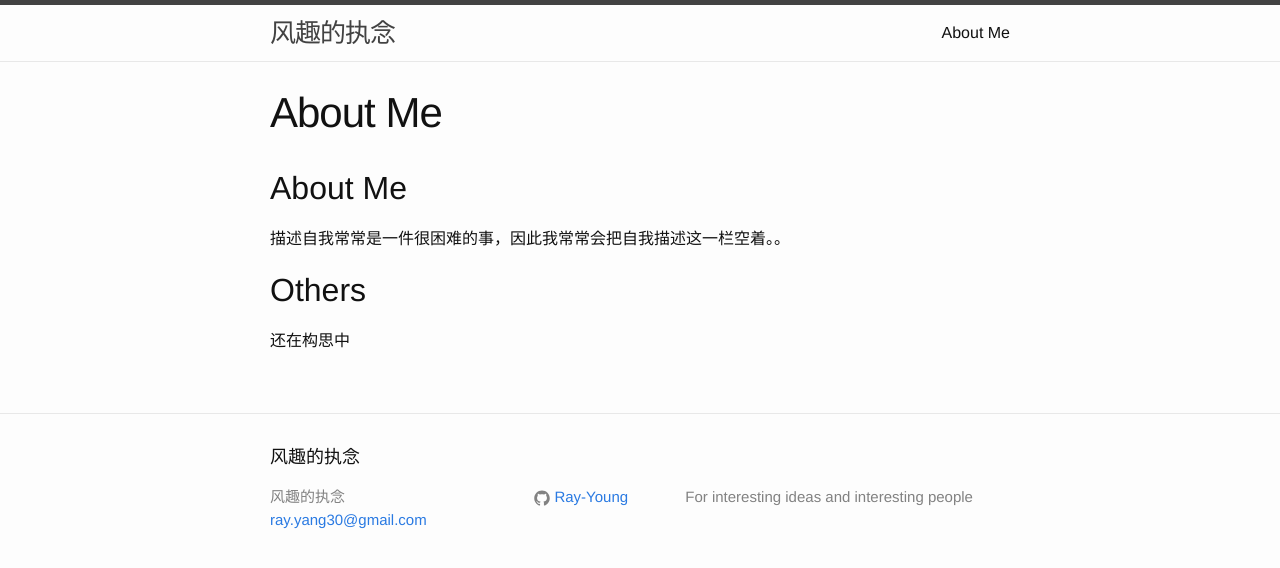
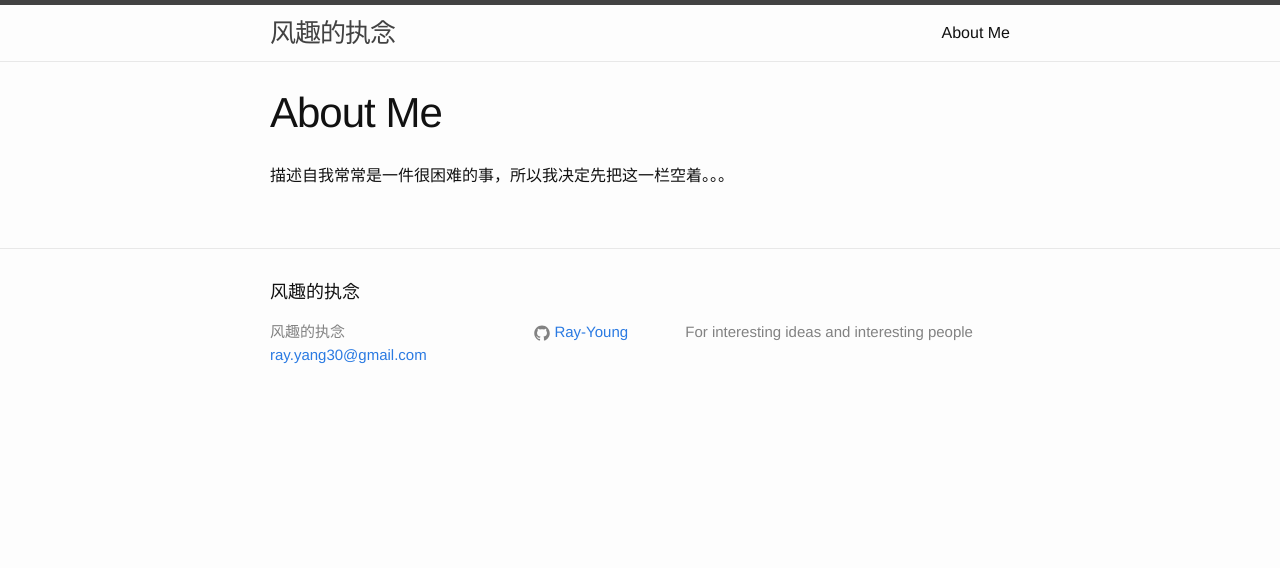
Before and after one commit to Ray-Young/ray-young.github.io, a Jekyll site: the page built from about.md, in a window 1280 px wide. Shown: the top 568 px of the page. Built offline with Jekyll 4.4.1, drawn with Linux system fonts in a browser that asks for light colours.

Commit message:
Update about page, Remove unnecessary title

```diff
--- a/about.md
+++ b/about.md
@@ -5,9 +5,4 @@ comments: true
 permalink: /about/
 ---
 
-## About Me
-
-描述自我常常是一件很困难的事，因此我常常会把自我描述这一栏空着。。
-
-## Others
-还在构思中
+描述自我常常是一件很困难的事，所以我决定先把这一栏空着。。。
```
Also changed, not shown: 1 other file.
